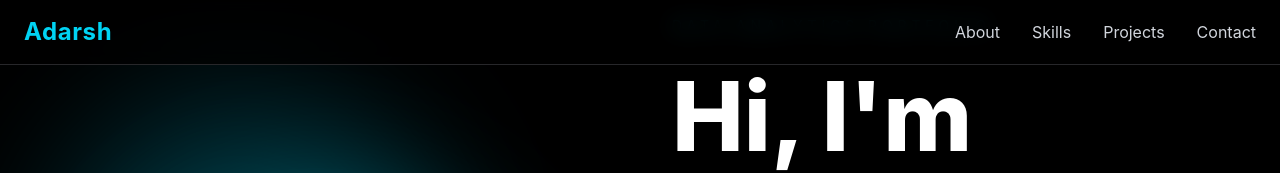
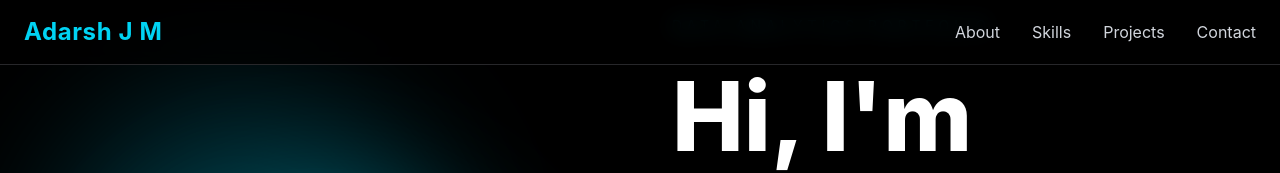
Before and after one commit to Adarshjm123/portfolio, a React (Vite) app: page / in a window 1280 px wide. Shown: the top 173 px of the page. Built offline with nearby package versions, Linux system fonts and the light colour scheme.

Commit message:
Update website title

```diff
--- a/src/App.jsx
+++ b/src/App.jsx
@@ -58,7 +58,7 @@ function App() {
         <div className="max-w-7xl mx-auto px-6 py-4 flex justify-between items-center">
 
           <h1 className="text-2xl font-bold text-cyan-400 tracking-wide">
-            Adarsh
+            Adarsh J M
           </h1>
 
           <div className="hidden md:flex gap-8 text-gray-300">
@@ -105,7 +105,7 @@ function App() {
 
               <img
                 src={profile}
-                alt="Adarsh"
+                alt="Adarsh J M"
                 className="relative w-[320px] h-[320px] md:w-[420px] md:h-[420px] object-cover rounded-full border-4 border-cyan-400 shadow-2xl shadow-cyan-500/30"
               />
 
@@ -573,7 +573,7 @@ function App() {
       {/* FOOTER */}
 
       <footer className="border-t border-zinc-800 py-8 text-center text-gray-500">
-        © 2026 Adarsh • Data Analytics Portfolio
+        © 2026 Adarsh J M • Data Analytics Portfolio
       </footer>
 
     </div>
```
